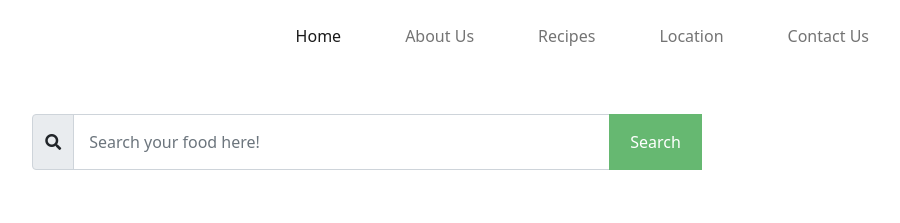
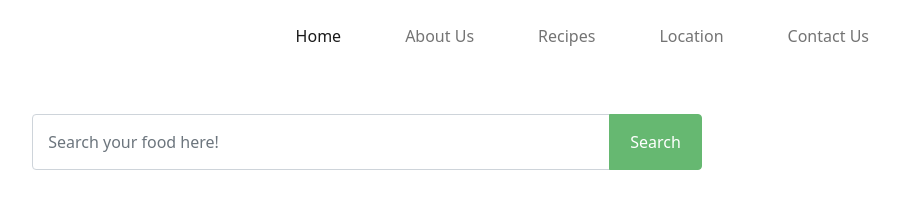
Before and after one commit to smsabir/FoodiePo, a plain HTML site: page index.html in a window 1280 px wide. Shown: the whole page, without its empty margins (273-1173 px from the left). Drawn offline with nearby package versions, Linux system fonts and the light colour scheme.

Commit message:
Final revision

```diff
--- a/index.html
+++ b/index.html
@@ -43,13 +43,11 @@
     </header>
     <main class="mb-5 pb-5">
         <div class="container">
-            <div class="input-group search-box mb-3">
-                <span class="input-group-text" id="basic-addon1"><i class="fas fa-search"></i></span>
-                <input id="search-input" type="text" class="form-control search" placeholder="Search your food here!" aria-label="Search" aria-describedby="basic-addon1">
-                <button onclick="handleSearch()" id="search" class="btn search-btn" type="button">Search</button>
-                <br>
+            <div class="input-group rounded search-box mb-3">
+                <input id="search-input" type="text" class="form-control search" placeholder="Search your food here!" aria-label="Search" aria-describedby="search-addon">
+                <button onclick="handleSearch()"  class="btn search-btn" type="button">Search</button>
             </div>
-            <p  id="show-msg"></p>
+            <p class="m-4 bg-light" id="show-msg"></p>
             <div id="single-recpie" class="row"></div>
             <div id="all-recpie" class="row row-cols-1 row-cols-md-4 g-4"></div>
         </div>
--- a/script.js
+++ b/script.js
@@ -18,7 +18,7 @@ const loadRecipes = (recipes) => {
 
     const searchString = document.getElementById('search-input');
     const showMsg = document.getElementById('show-msg');
-    const searchResultCount =  `<p class="text-secondary text-center">${recipes.length}results for "${searchString.value}" Recipe</p>`;
+    const searchResultCount =  `<p class="text-secondary text-center">${recipes.length} results for "${searchString.value}" Recipe</p>`;
     showMsg.innerHTML = searchResultCount;
 
     document.getElementById('all-recpie').innerHTML = '';
```
